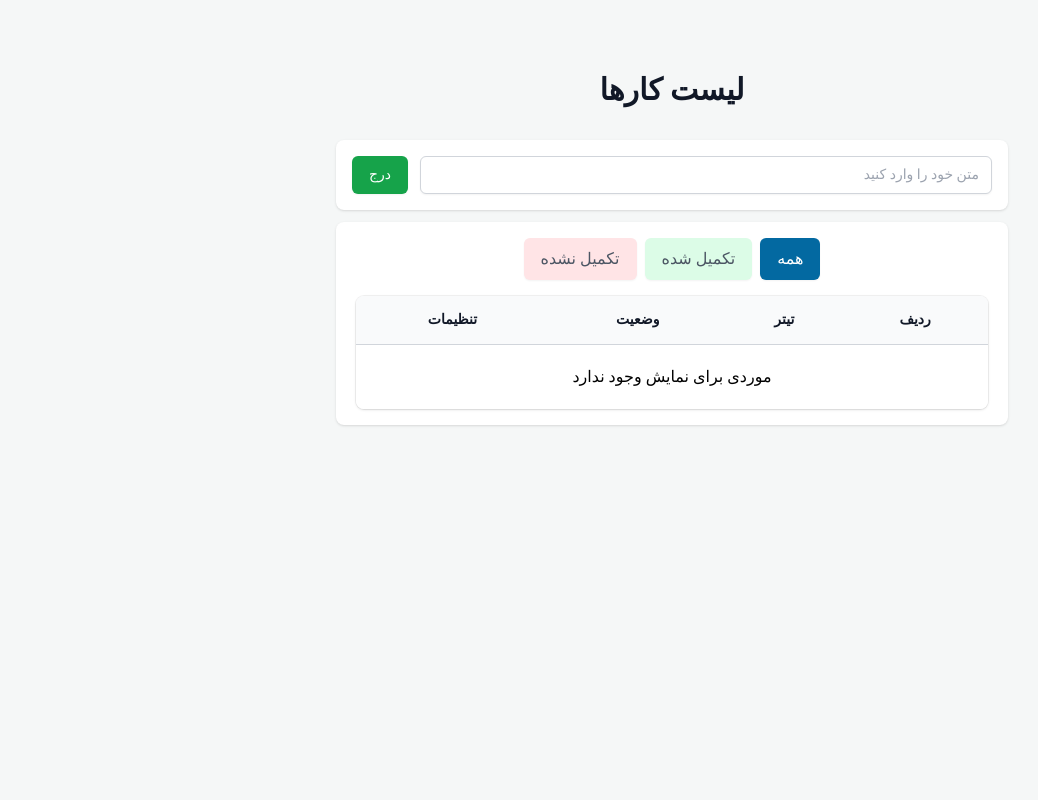
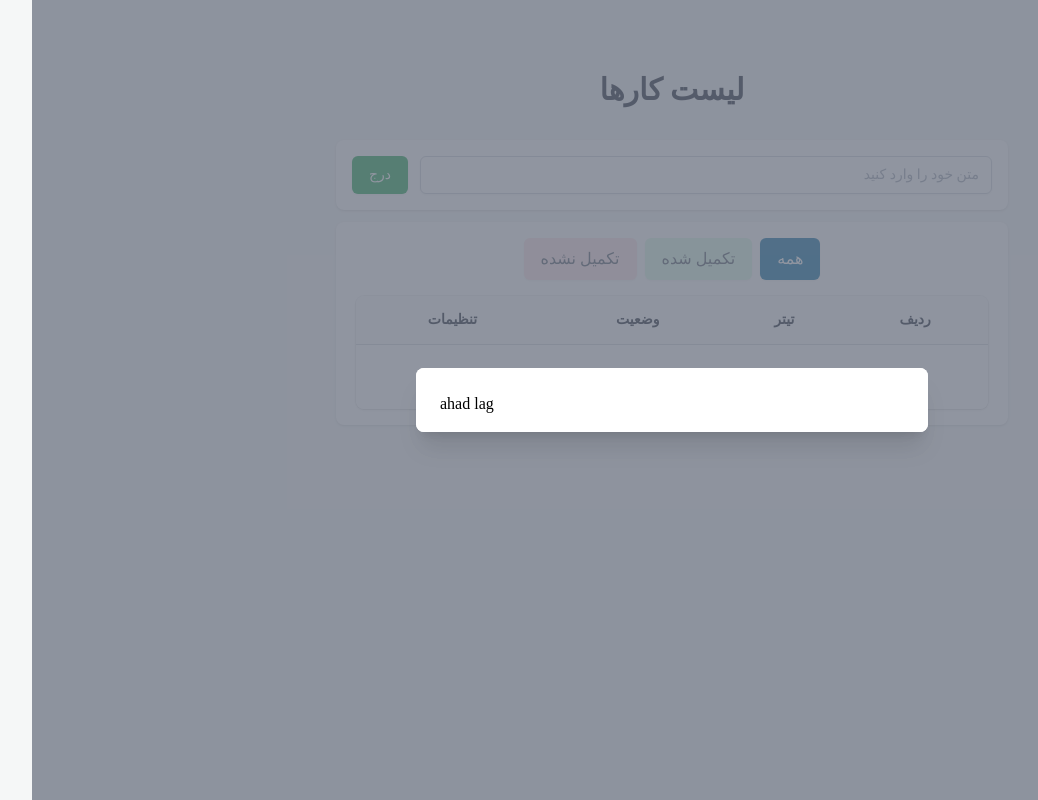
Before and after one commit to ahad-lag/todo-list, a React (Create React App) app: page / in a window 1280 px wide. Shown: the whole page, without its empty margins (103-1141 px from the left). Built offline with nearby package versions, Linux system fonts and the light colour scheme.

Commit message:
create modal folder and create base modal

```diff
--- a/src/components/todos/index.js
+++ b/src/components/todos/index.js
@@ -1,8 +1,12 @@
 import Header from "./layout/header"
 import InsertTodo from "./InsertTodo/insertTodo"
 import TodoListBox from "./todoList/todoListBox"
+import Modal from "../modal/modal";
+import {useState} from "react";
 
 export default function Todos() {
+
+    const [ showModal , setShowModal ] = useState(true);
 
     return(
         <div className="min-h-full flex flex-col justify-center items-center py-12 sm:px-6 lg:px-8">
@@ -15,6 +19,15 @@ export default function Todos() {
 
             {/* import Todo list box */}
             <TodoListBox />
+
+            {/* import modal */}
+            <Modal
+                showModal={showModal}
+                setShowModal={setShowModal}
+            >
+                <h1>ahad lag</h1>
+            </Modal>
+
         </div>
     )
 }
```
Also changed, not shown: src/components/modal/modal.js (renamed from src/components/todos/modal.js), 1 other file (tests, documents, lock files or other folders).
